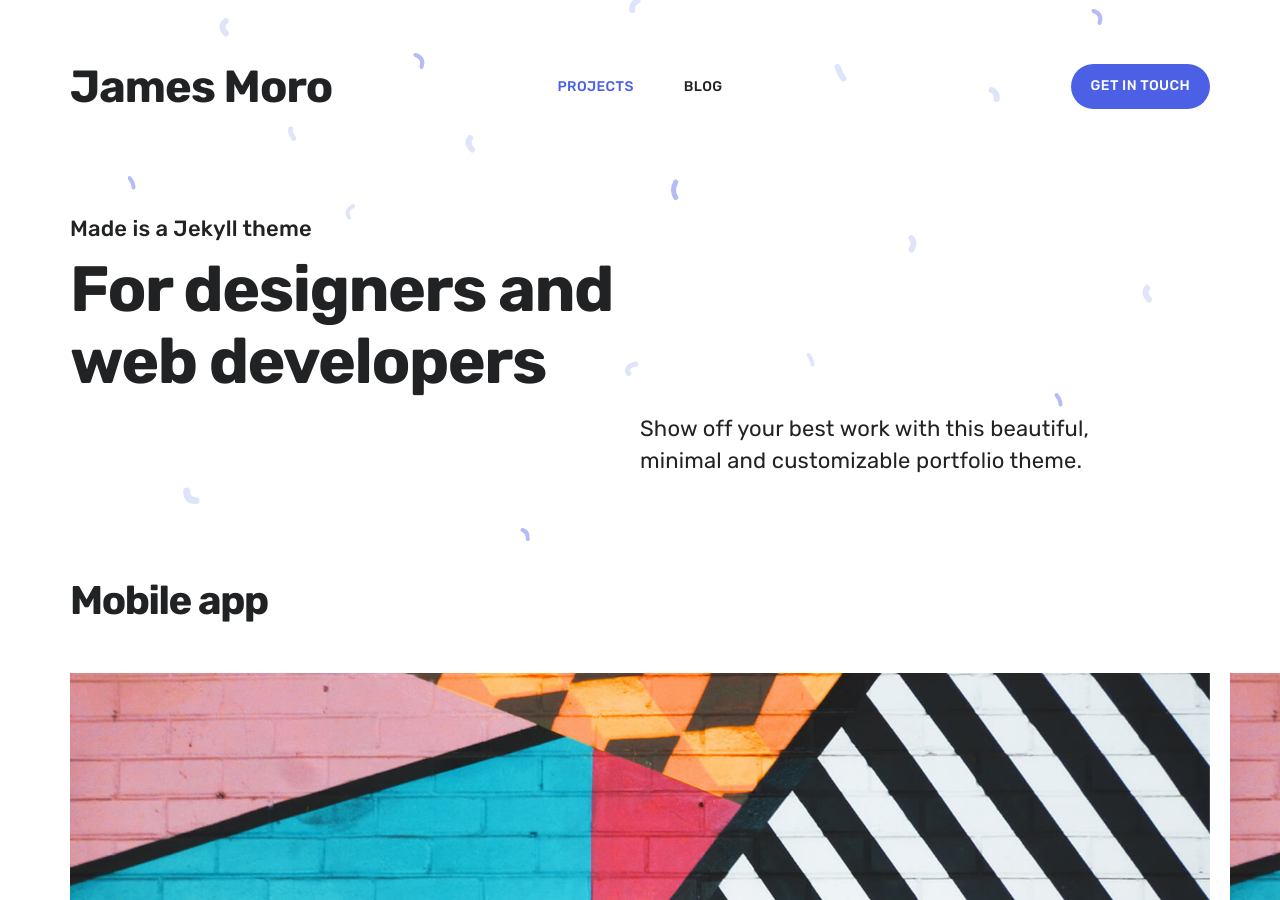
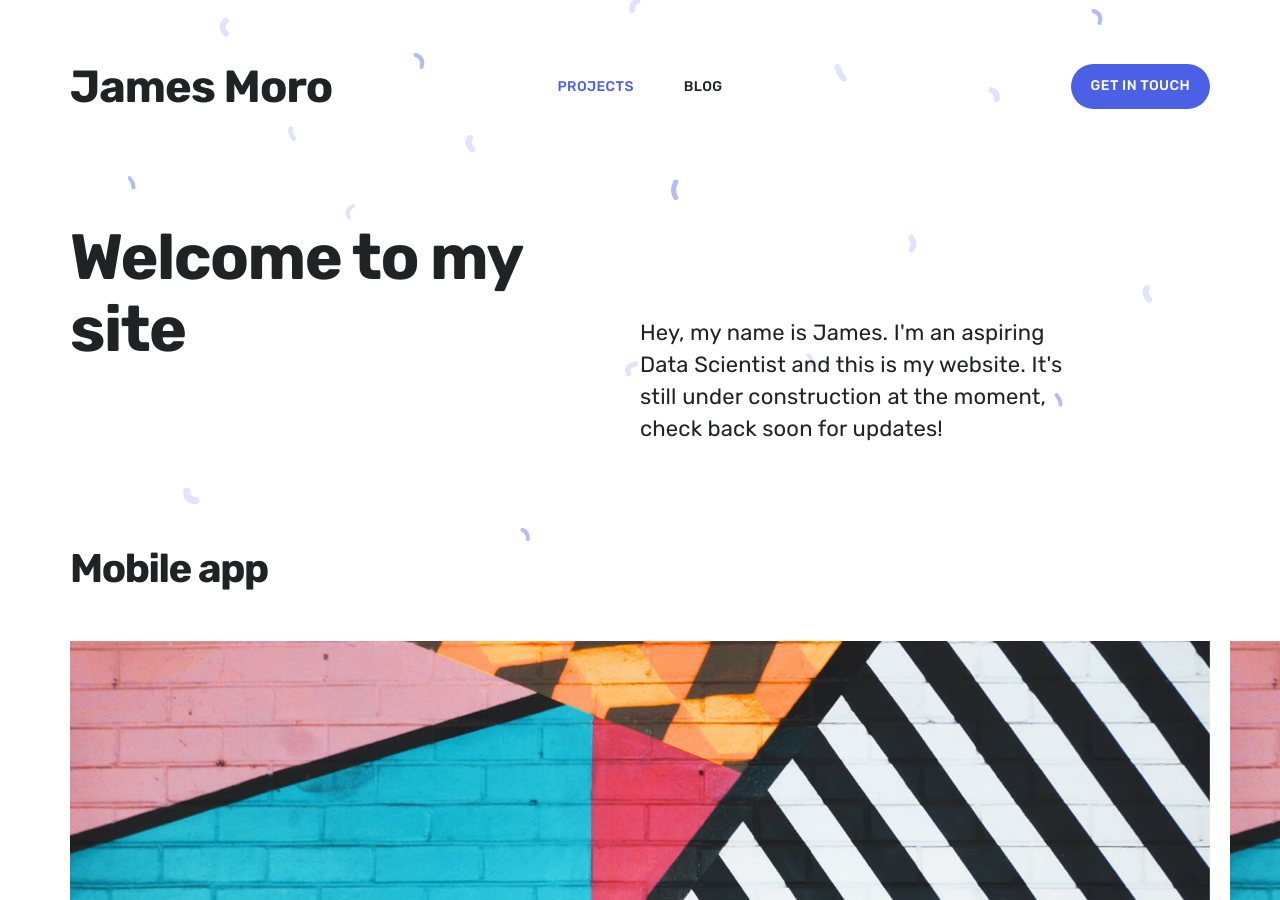
Before and after one commit to jmoro0408/jmoro0408.github.io, a Jekyll site: the page built from index.html, in a window 1280 px wide and 900 px high. Built offline with Jekyll 4.4.1, drawn with Linux system fonts in a browser that asks for light colours; nearby versions of some CDN libraries.

Commit message:
updated title and description

```diff
--- a/index.html
+++ b/index.html
@@ -1,8 +1,8 @@
 ---
 layout: default
-overtitle: Made is a Jekyll theme
-title: For designers and web developers
-description: Show off your best work with this beautiful, minimal and customizable portfolio theme.
+overtitle:
+title: Welcome to my site
+description: Hey, my name is James. I'm an aspiring Data Scientist and this is my website. It's still under construction at the moment, check back soon for updates!
 featured_image: /images/social.jpg
 ---
 
```
